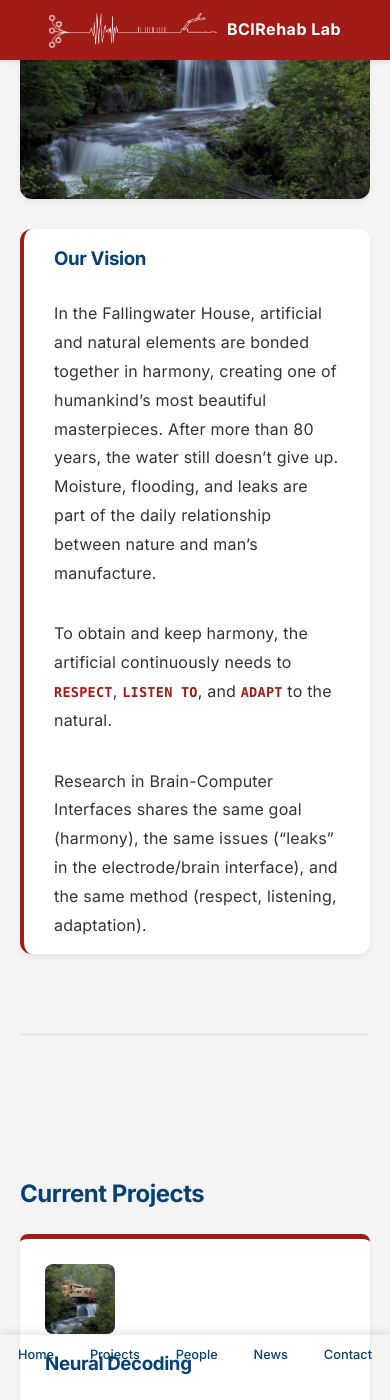
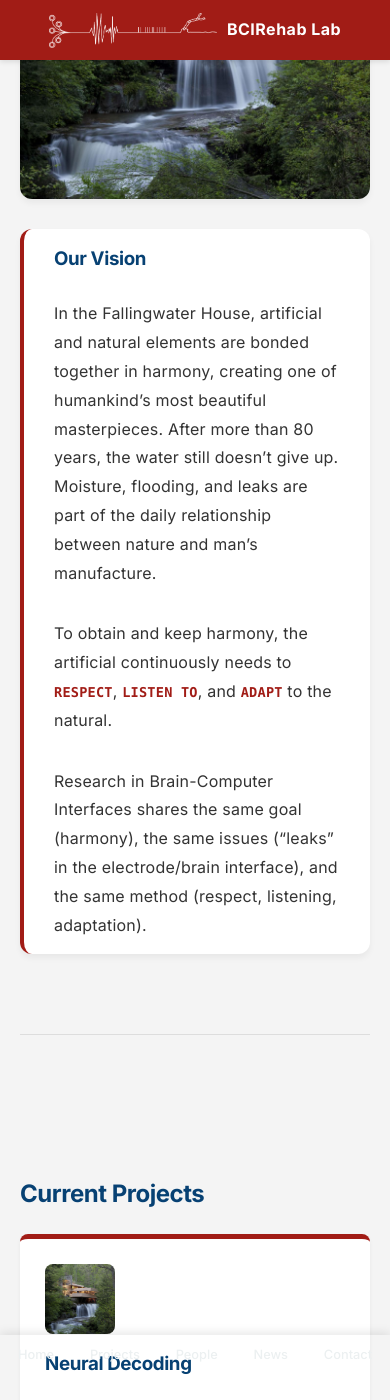
Before and after one commit to alessandrovato/alessandrovato.github.io, a Jekyll site: the page built from index.html, in a window 390 px wide and 1400 px high, scrolled down 589 px. Built offline with Jekyll 4.4.1, drawn with Linux system fonts in a browser that asks for light colours.

Commit message:
Change text color in default layout

```diff
--- a/_layouts/default.html
+++ b/_layouts/default.html
@@ -519,6 +519,7 @@
                 font-size: 0.8rem;
                 border-bottom: none;
                 text-align: center;
+                color: #ecf0f1;
             }
 
             nav a:hover { padding-left: 10px; }
```
